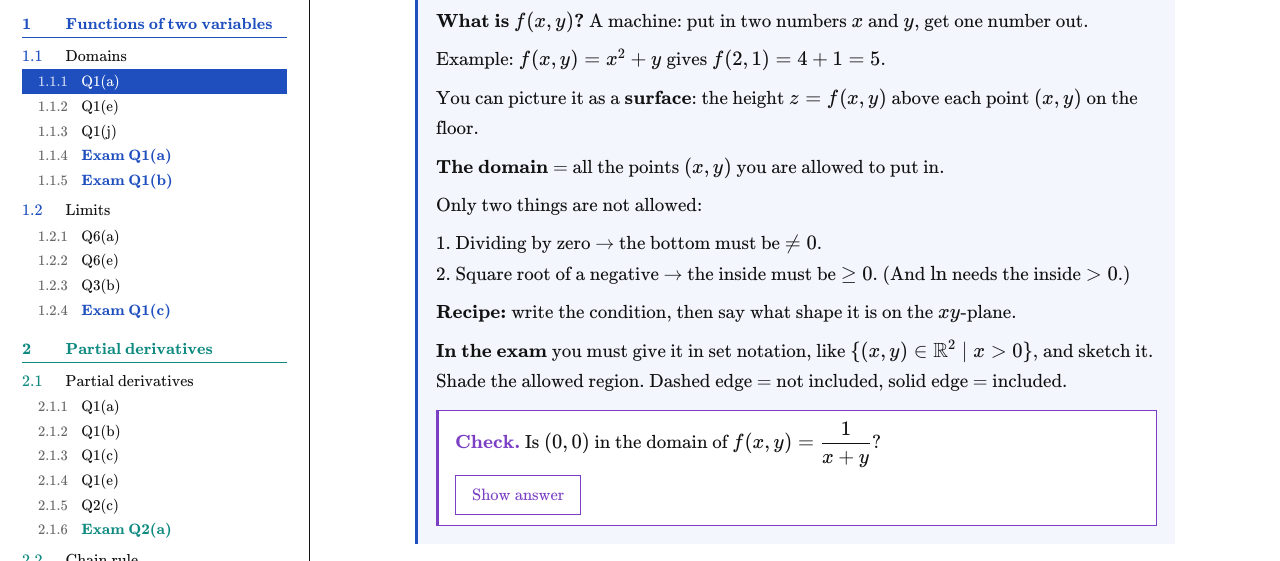
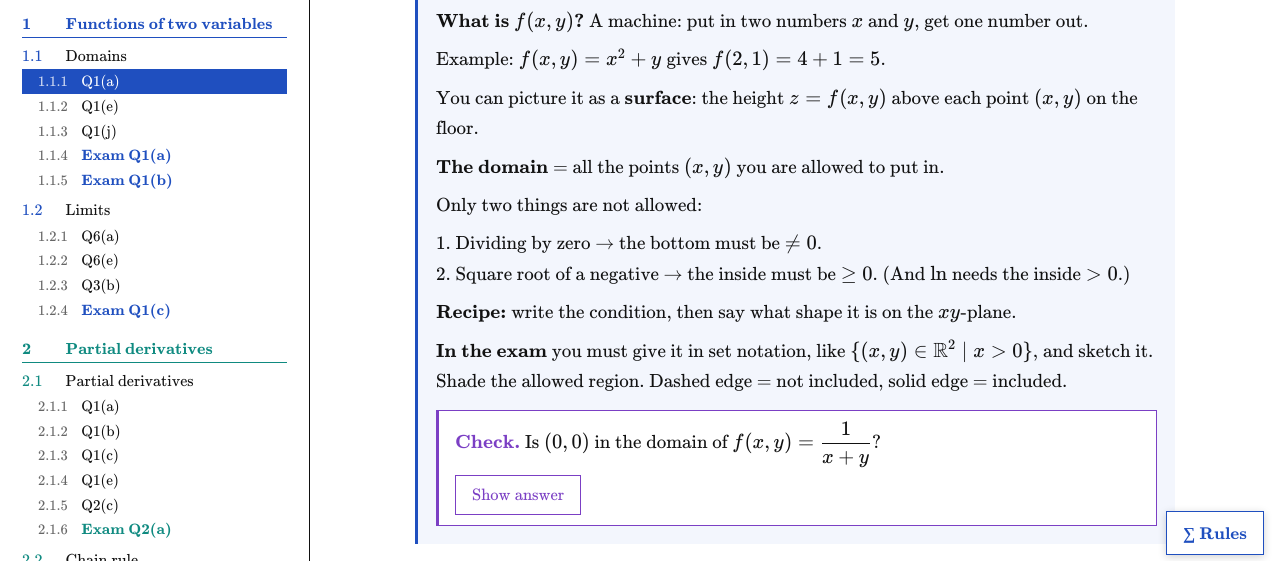
Before and after one commit to albinjoby82-ops/MATH_Lock-In, a plain HTML site: page index.html in a window 1280 px wide. Shown: the part 229-790 px from the top of the page. Drawn offline with nearby package versions, Linux system fonts and the light colour scheme.

Commit message:
Add Rules pop-up: differentiation, integration, methods and multivariable rules (press R)
Co-Authored-By: Claude Opus 5.5 <noreply@anthropic.com>
Claude-Session: https://claude.ai/code/session_01DBFF91zAqUarjWKLAF5sNT

```diff
--- /dev/null
+++ b/rules-popup.js
@@ -0,0 +1,338 @@
+/* Rules pop-up: differentiation and integration rules.
+   Drop-in: add <script src="rules-popup.js" defer></script> to any page.
+   Open with the "Rules" button or press R. Close with Esc or the X.
+   Side panel, no dark backdrop, so the question stays visible. */
+(function () {
+  "use strict";
+
+  var KATEX_CSS = "https://cdn.jsdelivr.net/npm/katex@0.16.11/dist/katex.min.css";
+  var KATEX_JS = "https://cdn.jsdelivr.net/npm/katex@0.16.11/dist/katex.min.js";
+
+  /* ---------- DATA ---------- */
+  /* section: {title, head:[colA,colB], plainA:bool, rows:[[a,b],...]}  a/b are LaTeX unless plainA */
+  var TABS = [
+    {
+      id: "diff",
+      name: "Derivatives",
+      sections: [
+        {
+          title: "Basic functions",
+          head: ["Function", "Derivative"],
+          rows: [
+            ["c", "0"],
+            ["x^n", "n\\,x^{n-1}"],
+            ["\\sqrt{x}", "\\dfrac{1}{2\\sqrt{x}}"],
+            ["\\dfrac{1}{x}", "-\\dfrac{1}{x^2}"],
+            ["e^{x}", "e^{x}"],
+            ["e^{kx}", "k\\,e^{kx}"],
+            ["a^{x}", "a^{x}\\ln a"],
+            ["\\ln x", "\\dfrac{1}{x}"],
+            ["\\log_a x", "\\dfrac{1}{x\\ln a}"]
+          ]
+        },
+        {
+          title: "Trig",
+          head: ["Function", "Derivative"],
+          rows: [
+            ["\\sin x", "\\cos x"],
+            ["\\cos x", "-\\sin x"],
+            ["\\tan x", "\\sec^2 x"],
+            ["\\sec x", "\\sec x\\tan x"],
+            ["\\csc x", "-\\csc x\\cot x"],
+            ["\\cot x", "-\\csc^2 x"]
+          ]
+        },
+        {
+          title: "Inverse trig",
+          head: ["Function", "Derivative"],
+          rows: [
+            ["\\arcsin x", "\\dfrac{1}{\\sqrt{1-x^2}}"],
+            ["\\arccos x", "-\\dfrac{1}{\\sqrt{1-x^2}}"],
+            ["\\arctan x", "\\dfrac{1}{1+x^2}"]
+          ]
+        },
+        {
+          title: "Hyperbolic",
+          head: ["Function", "Derivative"],
+          rows: [
+            ["\\sinh x", "\\cosh x"],
+            ["\\cosh x", "\\sinh x"],
+            ["\\tanh x", "\\operatorname{sech}^2 x"]
+          ]
+        },
+        {
+          title: "Combining rules",
+          head: ["Rule", "Formula"],
+          plainA: true,
+          rows: [
+            ["Constant multiple", "(c f)' = c f'"],
+            ["Sum", "(f+g)' = f' + g'"],
+            ["Product", "(fg)' = f'g + f g'"],
+            ["Quotient", "\\left(\\dfrac{f}{g}\\right)' = \\dfrac{f'g - f g'}{g^2}"],
+            ["Chain", "\\dfrac{d}{dx}f(g(x)) = f'(g(x))\\cdot g'(x)"],
+            ["ln of anything", "\\dfrac{d}{dx}\\ln u = \\dfrac{u'}{u}"],
+            ["Power of anything", "\\dfrac{d}{dx}u^n = n\\,u^{n-1}u'"]
+          ]
+        }
+      ]
+    },
+    {
+      id: "int",
+      name: "Integrals",
+      sections: [
+        {
+          title: "Basic functions (add + C)",
+          head: ["Function", "Integral"],
+          rows: [
+            ["x^n \\;(n\\neq -1)", "\\dfrac{x^{n+1}}{n+1}"],
+            ["\\dfrac{1}{x}", "\\ln|x|"],
+            ["e^{x}", "e^{x}"],
+            ["e^{kx}", "\\dfrac{e^{kx}}{k}"],
+            ["a^{x}", "\\dfrac{a^{x}}{\\ln a}"],
+            ["\\ln x", "x\\ln x - x"]
+          ]
+        },
+        {
+          title: "Trig (add + C)",
+          head: ["Function", "Integral"],
+          rows: [
+            ["\\sin x", "-\\cos x"],
+            ["\\cos x", "\\sin x"],
+            ["\\sec^2 x", "\\tan x"],
+            ["\\csc^2 x", "-\\cot x"],
+            ["\\sec x\\tan x", "\\sec x"],
+            ["\\csc x\\cot x", "-\\csc x"],
+            ["\\tan x", "-\\ln|\\cos x|"],
+            ["\\sec x", "\\ln|\\sec x + \\tan x|"],
+            ["\\sin^2 x", "\\dfrac{x}{2} - \\dfrac{\\sin 2x}{4}"],
+            ["\\cos^2 x", "\\dfrac{x}{2} + \\dfrac{\\sin 2x}{4}"]
+          ]
+        },
+        {
+          title: "Inverse trig forms (add + C)",
+          head: ["Function", "Integral"],
+          rows: [
+            ["\\dfrac{1}{\\sqrt{1-x^2}}", "\\arcsin x"],
+            ["\\dfrac{1}{1+x^2}", "\\arctan x"],
+            ["\\dfrac{1}{\\sqrt{a^2-x^2}}", "\\arcsin\\dfrac{x}{a}"],
+            ["\\dfrac{1}{a^2+x^2}", "\\dfrac{1}{a}\\arctan\\dfrac{x}{a}"]
+          ]
+        },
+        {
+          title: "Hyperbolic (add + C)",
+          head: ["Function", "Integral"],
+          rows: [
+            ["\\sinh x", "\\cosh x"],
+            ["\\cosh x", "\\sinh x"]
+          ]
+        }
+      ]
+    },
+    {
+      id: "methods",
+      name: "Methods",
+      sections: [
+        {
+          title: "Integration methods",
+          head: ["Method", "Formula"],
+          plainA: true,
+          rows: [
+            ["ln rule (top = derivative of bottom)", "\\displaystyle\\int \\dfrac{u'}{u}\\,dx = \\ln|u| + C"],
+            ["Power of anything", "\\displaystyle\\int u^n\\,u'\\,dx = \\dfrac{u^{n+1}}{n+1} + C"],
+            ["Substitution", "\\displaystyle\\int f(g(x))\\,g'(x)\\,dx = \\int f(u)\\,du"],
+            ["By parts", "\\displaystyle\\int u\\,dv = uv - \\int v\\,du"],
+            ["Definite integral", "\\displaystyle\\int_a^b f\\,dx = F(b) - F(a)"]
+          ]
+        },
+        {
+          title: "When to use which",
+          head: ["You see", "Try"],
+          plainA: true,
+          rows: [
+            ["Function and its derivative both present", "Substitution"],
+            ["Top is derivative of bottom", "ln rule"],
+            ["Product like x eˣ, x sin x, x ln x", "By parts (pick u: ln, then x-power, then trig or exponential)"],
+            ["sin² or cos²", "Half-angle identity"]
+          ]
+        },
+        {
+          title: "Trig identities",
+          head: ["Name", "Formula"],
+          plainA: true,
+          rows: [
+            ["Pythagoras", "\\sin^2 x + \\cos^2 x = 1"],
+            ["Double angle (sin)", "\\sin 2x = 2\\sin x\\cos x"],
+            ["Double angle (cos)", "\\cos 2x = \\cos^2 x - \\sin^2 x"],
+            ["Half angle (sin²)", "\\sin^2 x = \\dfrac{1-\\cos 2x}{2}"],
+            ["Half angle (cos²)", "\\cos^2 x = \\dfrac{1+\\cos 2x}{2}"]
+          ]
+        }
+      ]
+    },
+    {
+      id: "multi",
+      name: "Multivariable",
+      sections: [
+        {
+          title: "Derivatives",
+          head: ["Name", "Formula"],
+          plainA: true,
+          rows: [
+            ["Partial derivative", "f_x:\\ \\text{differentiate in } x,\\ \\text{treat } y \\text{ as constant}"],
+            ["Gradient", "\\nabla f = (f_x,\\ f_y)"],
+            ["Linear approximation", "f(a+\\Delta x,\\, b+\\Delta y) \\approx f(a,b) + f_x\\,\\Delta x + f_y\\,\\Delta y"],
+            ["Directional derivative", "D_{\\mathbf u}f = \\nabla f\\cdot\\mathbf u \\quad(\\mathbf u \\text{ a unit vector})"],
+            ["Chain rule", "\\dfrac{df}{dt} = f_x\\dfrac{dx}{dt} + f_y\\dfrac{dy}{dt}"],
+            ["Second derivative test", "D = f_{xx}f_{yy} - (f_{xy})^2"]
+          ]
+        },
+        {
+          title: "Second derivative test, how to read D",
+          head: ["Result", "Meaning"],
+          plainA: true,
+          rows: [
+            ["D > 0 and fₓₓ > 0", "local minimum"],
+            ["D > 0 and fₓₓ < 0", "local maximum"],
+            ["D < 0", "saddle point"],
+            ["D = 0", "test fails"]
+          ]
+        },
+        {
+          title: "Double integrals",
+          head: ["Name", "Formula"],
+          plainA: true,
+          rows: [
+            ["Rectangle (either order)", "\\displaystyle\\iint_R f\\,dA = \\int_a^b\\!\\int_c^d f\\,dy\\,dx"],
+            ["Polar coordinates", "x = r\\cos\\theta,\\quad y = r\\sin\\theta,\\quad dA = r\\,dr\\,d\\theta"]
+          ]
+        }
+      ]
+    }
+  ];
+
+  /* ---------- STYLE ---------- */
+  var CSS = [
+    ".rp-btn{position:fixed;right:16px;bottom:16px;z-index:9998;min-width:44px;min-height:44px;padding:0 16px;",
+    "border:1px solid #1f4fbf;border-radius:0;background:#fff;color:#1f4fbf;font:600 17px/1 KaTeX_Main,Georgia,serif;cursor:pointer;",
+    "box-shadow:0 2px 8px rgba(0,0,0,.18)}",
+    ".rp-btn:hover{background:#eef3fd}",
+    ".rp-panel{position:fixed;top:0;right:0;bottom:0;z-index:9999;width:min(440px,100vw);background:#fff;color:#1a1a1a;",
+    "border-left:1px solid #d4d4d8;box-shadow:-4px 0 18px rgba(0,0,0,.15);display:none;flex-direction:column;font:16px/1.45 KaTeX_Main,Georgia,serif}",
+    ".rp-panel.rp-open{display:flex}",
+    ".rp-head{display:flex;align-items:center;justify-content:space-between;padding:10px 12px 6px 16px}",
+    ".rp-head b{font-size:19px}",
+    ".rp-x{min-width:44px;min-height:44px;border:0;background:none;font-size:26px;cursor:pointer;color:#444}",
+    ".rp-tabs{display:flex;gap:6px;padding:0 12px 8px;flex-wrap:wrap;border-bottom:1px solid #e4e4e7}",
+    ".rp-tab{min-height:44px;padding:0 12px;border:1px solid #c7c7cc;border-radius:0;background:#fff;color:#1a1a1a;font:600 15px KaTeX_Main,Georgia,serif;cursor:pointer}",
+    ".rp-tab[aria-selected=true]{background:#1f4fbf;color:#fff;border-color:#1f4fbf}",
+    ".rp-body{overflow:auto;padding:4px 16px 24px;flex:1}",
+    ".rp-body h3{margin:18px 0 6px;font-size:15px;color:#1f4fbf}",
+    ".rp-body table{width:100%;border-collapse:collapse}",
+    ".rp-body th{text-align:left;font-size:12px;color:#666;font-weight:600;padding:2px 6px;border-bottom:1px solid #d4d4d8}",
+    ".rp-body td{padding:7px 6px;border-bottom:1px solid #eee;vertical-align:middle}",
+    ".rp-body td.rp-plain{font-weight:600;font-size:14px;width:36%}",
+    ".rp-hint{font-size:12px;color:#777;padding:0 16px 8px}",
+    "@media (max-width:640px){.rp-panel{top:auto;height:70vh;width:100vw;border-left:0;border-top:1px solid #d4d4d8}}"
+  ].join("");
+
+  /* ---------- BUILD ---------- */
+  var panel, body, tabsEl, btn, current = "diff", ready = false;
+
+  function el(tag, cls, text) {
+    var e = document.createElement(tag);
+    if (cls) e.className = cls;
+    if (text) e.textContent = text;
+    return e;
+  }
+
+  function tex(node, src) {
+    if (window.katex) {
+      try { window.katex.render(src, node, { throwOnError: false }); return; } catch (e) {}
+    }
+    node.textContent = src;
+  }
+
+  function renderTab(id) {
+    current = id;
+    try { localStorage.setItem("rp-tab", id); } catch (e) {}
+    var tab = TABS.filter(function (t) { return t.id === id; })[0] || TABS[0];
+    Array.prototype.forEach.call(tabsEl.children, function (b) {
+      b.setAttribute("aria-selected", b.dataset.id === tab.id ? "true" : "false");
+    });
+    body.textContent = "";
+    tab.sections.forEach(function (s) {
+      body.appendChild(el("h3", "", s.title));
+      var table = el("table");
+      var thead = el("tr");
+      s.head.forEach(function (h) { thead.appendChild(el("th", "", h)); });
+      table.appendChild(thead);
+      s.rows.forEach(function (r) {
+        var tr = el("tr");
+        var a = el("td", s.plainA ? "rp-plain" : "");
+        var b = el("td");
+        if (s.plainA) a.textContent = r[0]; else tex(a, r[0]);
+        var isTextRow = s.plainA && !/[\\=^_]/.test(r[1]);
+        if (isTextRow) b.textContent = r[1]; else tex(b, r[1]);
+        tr.appendChild(a); tr.appendChild(b); table.appendChild(tr);
+      });
+      body.appendChild(table);
+    });
+    body.scrollTop = 0;
+  }
+
+  function build() {
+    var style = el("style"); style.textContent = CSS; document.head.appendChild(style);
+
+    btn = el("button", "rp-btn", "∑ Rules");
+    btn.type = "button"; btn.setAttribute("aria-label", "Open rules (press R)");
+    btn.onclick = toggle;
+
+    panel = el("div", "rp-panel");
+    panel.setAttribute("role", "dialog"); panel.setAttribute("aria-label", "Differentiation and integration rules");
+
+    var head = el("div", "rp-head");
+    head.appendChild(el("b", "", "Rules"));
+    var x = el("button", "rp-x", "×"); x.type = "button"; x.setAttribute("aria-label", "Close"); x.onclick = close;
+    head.appendChild(x);
+
+    tabsEl = el("div", "rp-tabs"); tabsEl.setAttribute("role", "tablist");
+    TABS.forEach(function (t) {
+      var b = el("button", "rp-tab", t.name);
+      b.type = "button"; b.dataset.id = t.id; b.setAttribute("role", "tab");
+      b.onclick = function () { renderTab(t.id); };
+      tabsEl.appendChild(b);
+    });
+
+    body = el("div", "rp-body");
+    var hint = el("div", "rp-hint", "Press R to open or close. Esc also closes.");
+
+    panel.appendChild(head); panel.appendChild(tabsEl); panel.appendChild(hint); panel.appendChild(body);
+    document.body.appendChild(btn); document.body.appendChild(panel);
+
+    document.addEventListener("keydown", function (e) {
+      var t = e.target, typing = t && (t.tagName === "INPUT" || t.tagName === "TEXTAREA" || t.isContentEditable);
+      if (e.key === "Escape" && panel.classList.contains("rp-open")) { close(); return; }
+      if (!typing && !e.ctrlKey && !e.metaKey && !e.altKey && (e.key === "r" || e.key === "R")) toggle();
+    });
+  }
+
+  function open() {
+    panel.classList.add("rp-open");
+    if (!ready) {
+      var saved = "diff";
+      try { saved = localStorage.getItem("rp-tab") || "diff"; } catch (e) {}
+      ready = true; renderTab(saved);
+    }
+  }
+  function close() { panel.classList.remove("rp-open"); }
+  function toggle() { panel.classList.contains("rp-open") ? close() : open(); }
+
+  function loadKatex(cb) {
+    if (window.katex) { cb(); return; }
+    var l = document.createElement("link"); l.rel = "stylesheet"; l.href = KATEX_CSS; document.head.appendChild(l);
+    var s = document.createElement("script"); s.src = KATEX_JS; s.onload = cb; s.onerror = cb; document.head.appendChild(s);
+  }
+
+  function start() { loadKatex(build); }
+  if (document.readyState === "loading") document.addEventListener("DOMContentLoaded", start); else start();
+})();
```
Also changed, not shown: index.html (+1 -0 lines).
